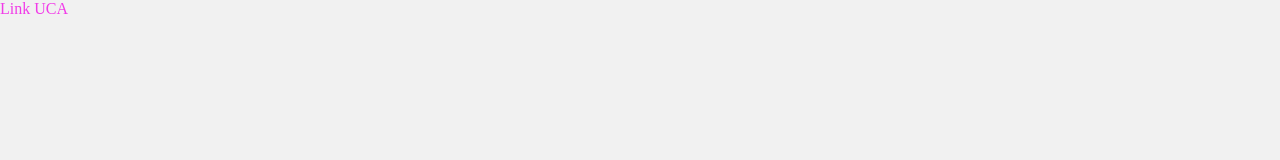
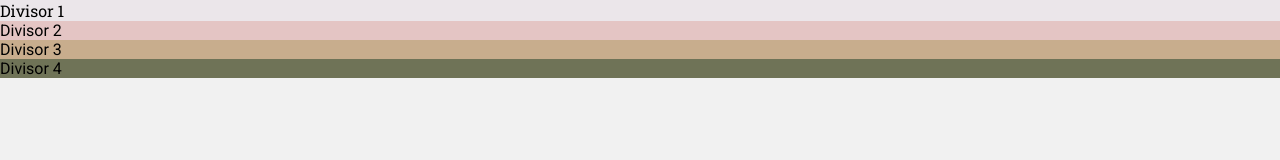
Before and after one commit to mlolaserrano/serrano-pmd, a plain HTML site: page index.html in a window 1280 px wide. Drawn offline with Linux system fonts and the light colour scheme.

Commit message:
Id + estilos

```diff
--- a/index.html
+++ b/index.html
@@ -10,17 +10,56 @@
     <meta name="keywords" content="Diseñadora Multimedial, Estudiante de Comunicación Digital e Interactiva, UCA, ISEC, Producción de Contenidos Multimediales, 2025">
     <meta name="description" content="Sitio Web de la materia Producción de Contenidos Multimediales. Visual Studio Code, HTML, CSS, JavaScript, PHP.">
 
+    <title>Lola</title>
 
-        <title>Lola</title>
+<!-- Hojas de estilos  -->
+<link rel="stylesheet" href="stylesheet.css">
 
-            <link rel="stylesheet" href="stylesheet.css">
 
+
+<!-- Tipofrafias -->
+
+<!-- Roboto Slab -->
+
+            <link rel="preconnect" href="https://fonts.googleapis.com">
+            <link rel="preconnect" href="https://fonts.gstatic.com" crossorigin>
+            <link href="https://fonts.googleapis.com/css2?family=Roboto+Slab:wght@100..900&display=swap" rel="stylesheet">
+
+<!-- Roboto -->
+
+            <link rel="preconnect" href="https://fonts.googleapis.com">
+            <link rel="preconnect" href="https://fonts.gstatic.com" crossorigin>
+            <link href="https://fonts.googleapis.com/css2?family=Roboto:ital,wght@0,100..900;1,100..900&display=swap" rel="stylesheet">
 
 </head>
 
 <body>
 
-<!-- Componentes Estructurales -->
+                    <div id="divisor">
+                          Divisor 1
+                    </div>
+
+
+
+                    <div id="divisor2">
+                        Divisor 2
+                    </div>
+
+
+
+                    <div id="divisor3">
+                        Divisor 3
+                    </div>
+
+
+
+                   <div id="divisor4">
+                        Divisor 4
+                   </div>
+
+
+<!-- Componentes Estructurales
+
 
         <header>
 
@@ -47,18 +86,16 @@
 
         <footer>
 
-            <div id="divisor1">
-
-                    <a href="https://uca.edu.ar/es/home" target="_blank"> Link UCA </a>
-
-            </div>
 
         </footer>
 
 
+-->
 
 
-            <script src="script.js"></script>
+<!-- JavaScript -->
+
+<script src="script.js"></script>
 
 </body>
 
--- a/stylesheet.css
+++ b/stylesheet.css
@@ -1,9 +1,9 @@
+
 /* Propiedades de Página */
 
 *{
     background-color:rgb(241, 241, 241);
     margin:0px;
-
 }
 
 a{
@@ -20,8 +20,46 @@ a:visited{
 
 }
 
-/* id */
 
-#divisor1{
+
+/* Divisores - id */
+
+#divisor{
+    font-family: "Roboto Slab", serif;
+    background-color:#ebe6ea;
+    margin-left: auto ;
+    margin-right: auto ;
+    border-style: none ;
+    border-width: 0 ;
 
 }
+
+#divisor2{
+    font-family: "Roboto", sans-serif;
+    background-color: #e4c5c4;
+    margin-left: auto ;
+    margin-right: auto ;
+    border-style: none ;
+    border-width: 0 ;
+
+}
+
+#divisor3{
+    font-family: "Roboto", sans-serif;
+    background-color: #c8ad8d;
+    margin-left: auto ;
+    margin-right: auto ;
+    border-style: none ;
+    border-width: 0 ;
+
+}
+
+#divisor4{
+    font-family: "Roboto", sans-serif;
+    background-color: #6f7357;
+    margin-left: auto ;
+    margin-right: auto ;
+    border-style: none ;
+    border-width: 0 ;
+
+}
```
